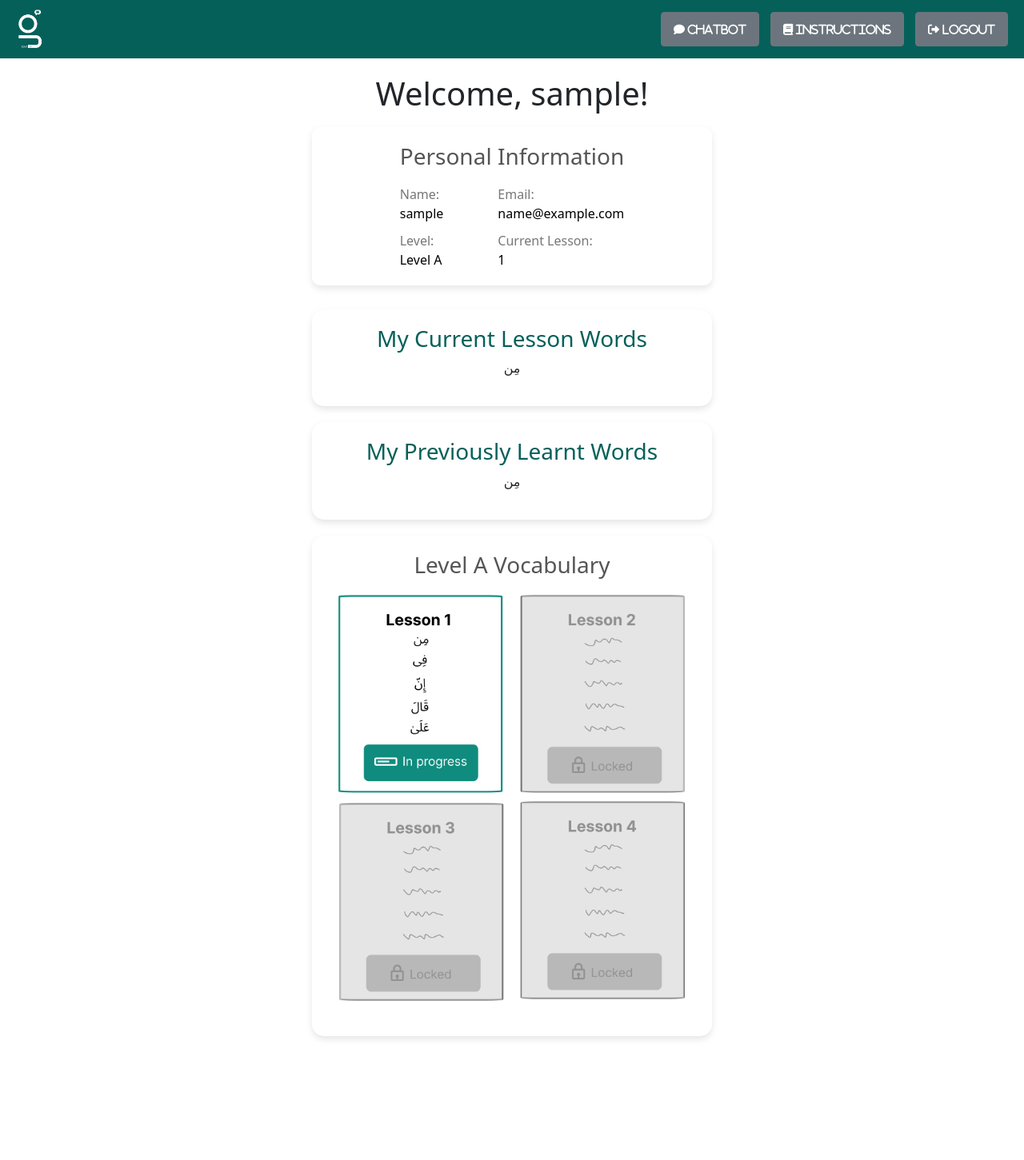
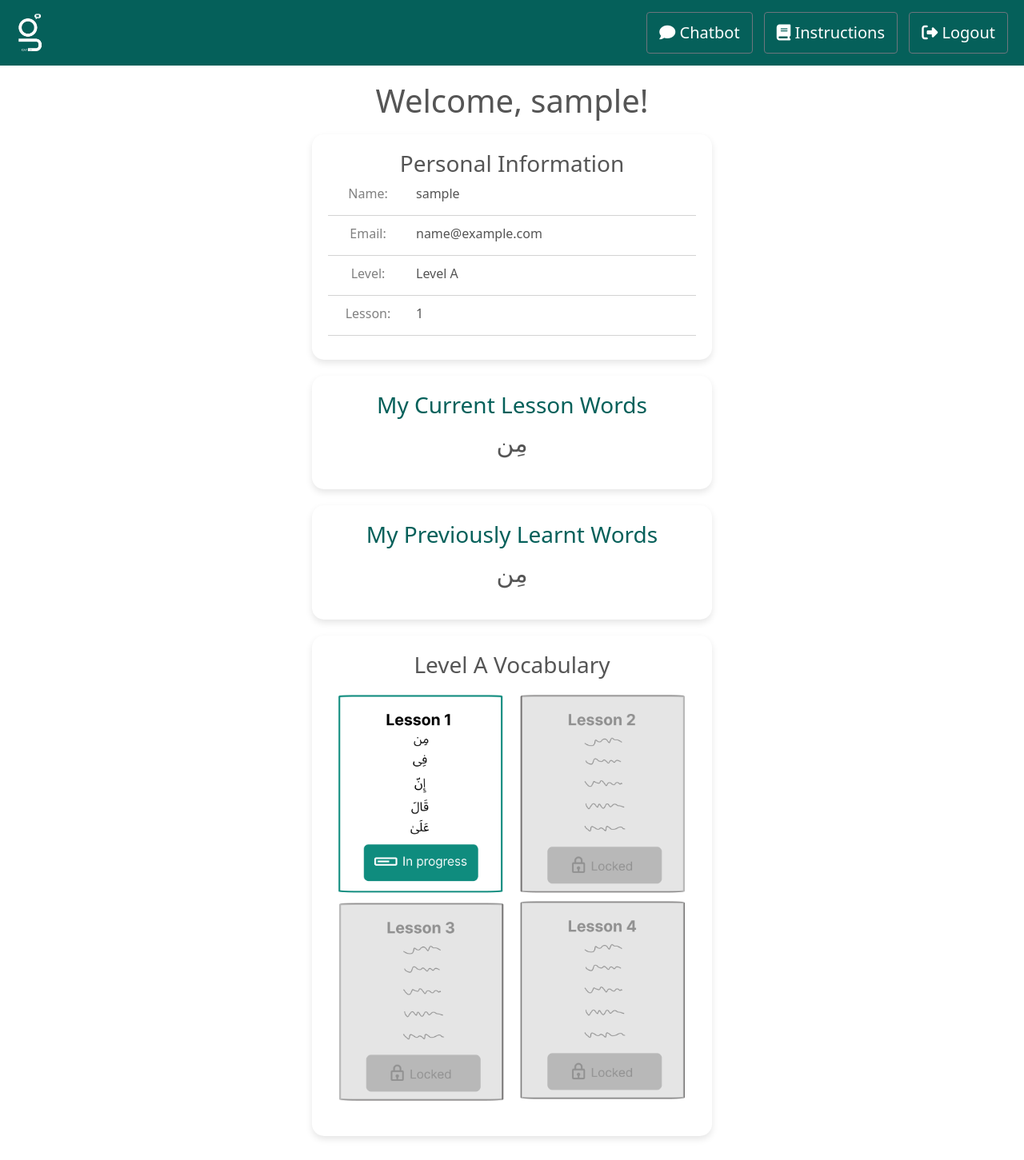
Before and after one commit to Tech-Sisters/hackathon23-team4, a Django app: page /profile/ in a window 1280 px wide. Shown: the whole page at 80% size. Before the commit the page ends 1300 px from the top, so only its background shows below. Run offline with Django 4.2, Linux system fonts and the light colour scheme; a user stored in the database is signed in; data comes from the database, SQL or seed files in the repository; tables that the repository leaves empty hold one stand-in row (values such as "Sample post"); some libraries are stand-ins or nearby versions.

Commit message:
More navbar css changes

```diff
--- a/iqra_ai/chatbot/static/chatbot/index.css
+++ b/iqra_ai/chatbot/static/chatbot/index.css
@@ -1,7 +1,7 @@
 .btn-style {
     background-color: #05605a;
-    color: #05605a;
-    padding: 15px 30px;
+    color: #fff;
+    padding: 15px 30px; /* Adjust padding to increase button size */
     border-radius: 5px;
     font-size: 18px;
     margin-top: 20px;
--- a/iqra_ai/chatbot/static/chatbot/navbar.css
+++ b/iqra_ai/chatbot/static/chatbot/navbar.css
@@ -18,8 +18,9 @@
     margin-right: 10px; /* Adjust the margin as needed for spacing between buttons */
     margin-top: 7px;
     margin-bottom: 7px;
-    font-size: 14px; /* Adjust the font size to make the buttons slightly bigger */
+    font-size: 20px; /* Adjust the font size to make the buttons slightly bigger */
     padding: 10px 15px; /* Adjust padding for top/bottom and left/right spacing */
+    background-color: #05605aff;
 }
 
 .navbar-buttons a:hover {
--- a/iqra_ai/chatbot/static/chatbot/profile.css
+++ b/iqra_ai/chatbot/static/chatbot/profile.css
@@ -14,6 +14,10 @@ body {
     padding: 20px;
 }
 
+.profile-container {
+    color: #555;
+}
+
 .profile-bubble {
     background-color: #ffffff;
     border-radius: 15px;
@@ -23,23 +27,8 @@ body {
     max-width: 500px;
     width: 100%;
     text-align: center;
-}
-
-/* Style for the User Information container */
-.profile-bubble.user-info {
-    /* No background color for the entire container */
-    padding: 20px; /* Add some padding for better appearance */
-    border-radius: 10px; /* Add rounded corners for a bubble-like appearance */
-    margin-bottom: 20px; /* Add margin to separate it from other containers */
-    display: grid; /* Use grid layout */
-    gap: 10px; /* Add some gap between rows */
-    grid-template-columns: max-content auto; /* Two columns, first is as wide as the content, second takes the remaining space */
-    display: grid; /* Use grid layout */
-    gap: 10px; /* Add some gap between rows */
-    grid-template-columns: max-content auto; /* Two columns, first is as wide as the content, second takes the remaining space */
-    justify-content: center; /* Center the grid horizontally */
-    align-items: center; /* Center the grid vertically */
-    text-align: left; /* Align text to the left within each grid item */
+    display: flex;
+    flex-direction: column;
 }
 
 /* Style for the headings (Email, Level, Current Lesson) */
@@ -52,18 +41,36 @@ body {
     grid-column: span 2; /* Span the entire width of the grid */
 }
 
-/* Style for the labels (Email:, Level:, Current Lesson:) */
-.profile-bubble.user-info .info-row p.label {
-    color: #777; /* Slightly lighter grey color for the labels */
-    grid-column: 1; /* First column */
-    margin: 0; /* Remove default margin */
+.info-row {
+    /* Add spacing between rows */
+    margin-bottom: 10px;
+    position: relative; /* Required for absolute positioning of the line */
+
+    /* Use flexbox to align label and data horizontally */
+    display: flex;
+    align-items: center;
 }
 
-/* Style for the information (actual data) */
-.profile-bubble.user-info .info-row p.data {
-    color: #000; /* Black color for the information */
-    grid-column: 2; /* Second column */
-    margin: 0; /* Remove default margin */
+.label {
+    /* Add styling for labels on the left */
+    min-width: 100px; /* Set a minimum width for labels */
+    color: grey;  /* Set label text color to grey */
+}
+
+.data {
+    /* Add styling for data on the right */
+    margin-left: 10px; /* Add some space between label and data */
+}
+
+/* Add a grey line underneath each row */
+.info-row::after {
+    content: "";
+    position: absolute;
+    bottom: 0;
+    left: 0;
+    width: 100%; /* Span the entire width of the .info-row */
+    height: 1px;
+    background-color: rgb(211, 211, 211);
 }
 
 .profile-bubble.my-words ul {
@@ -82,3 +89,7 @@ body {
     max-width: 100%;
     height: auto;
 }
+
+ul ul {
+    font-size: 30px;
+}
--- a/iqra_ai/chatbot/templates/chatbot/layout.html
+++ b/iqra_ai/chatbot/templates/chatbot/layout.html
@@ -24,9 +24,10 @@
 
         {% block navbar %}
         <div class="navbar navbar-expand-lg" id="main-navbar">
-            <div class="logo" href="{% url 'index' %}">
-                <!-- Add your logo here -->
-                <img src="{% static 'iqra-ai-logo.png' %}" alt="Iqra.ai" class="logo" href="{% url 'index' %}">
+            <div class="logo">
+                <a href="{% url 'index' %}">
+                    <img src="{% static 'iqra-ai-logo.png' %}" alt="Iqra.ai" class="logo">
+                </a>
             </div>
 
 
@@ -35,43 +36,43 @@
                     {% if request.path == '/profile/' %}
                         <!-- Authenticated user on the Profile page -->
                         <a class="btn btn-secondary" href="{% url 'index' %}" data-bs-toggle="tooltip" data-bs-placement="bottom" title="Chatbot">
-                            <i class="fa fa-comment"> Chatbot</i>
+                            <i class="fa fa-comment"></i> Chatbot
                             <span class="visually-hidden">Chatbot</span>
                         </a>
                         <a class="btn btn-secondary" href="{% url 'instructions' %}" data-bs-toggle="tooltip" data-bs-placement="bottom" title="Instructions">
-                            <i class="fa fa-book"> Instructions</i>
+                            <i class="fa fa-book"></i> Instructions
                             <span class="visually-hidden">Instructions</span>
                         </a>
                         <a class="btn btn-secondary" href="{% url 'logout' %}" data-bs-toggle="tooltip" data-bs-placement="bottom" title="Logout">
-                            <i class="fa fa-sign-out-alt"> Logout</i>
+                            <i class="fa fa-sign-out-alt"></i> Logout
                             <span class="visually-hidden">Logout</span>
                         </a>
                     {% elif request.path == '/instructions' %}
                         <!-- Authenticated user on the Instructions page -->
                         <a class="btn btn-secondary" href="{% url 'index' %}" data-bs-toggle="tooltip" data-bs-placement="bottom" title="Chatbot">
-                            <i class="fa fa-comment"> Chatbot</i>
+                            <i class="fa fa-comment"></i> Chatbot
                             <span class="visually-hidden">Chatbot</span>
                         </a>
                         <a class="btn btn-secondary" href="{% url 'profile' %}" data-bs-toggle="tooltip" data-bs-placement="bottom" title="Profile">
-                            <i class="fa fa-user"> Profile</i>
+                            <i class="fa fa-user"></i> Profile
                             <span class="visually-hidden">Profile</span>
                         </a>
                         <a class="btn btn-secondary" href="{% url 'logout' %}" data-bs-toggle="tooltip" data-bs-placement="bottom" title="Logout">
-                            <i class="fa fa-sign-out-alt"> Logout</i>
+                            <i class="fa fa-sign-out-alt"></i> Logout
                             <span class="visually-hidden">Logout</span>
                         </a>
                     {% else %}
                         <!-- Other authenticated pages (e.g., Chatbot page) -->
                         <a class="btn btn-secondary" href="{% url 'profile' %}" data-bs-toggle="tooltip" data-bs-placement="bottom" title="Profile">
-                            <i class="fa fa-user"> Profile</i>
+                            <i class="fa fa-user"></i> Profile
                             <span class="visually-hidden">Profile</span>
                         </a>
                         <a class="btn btn-secondary" href="{% url 'instructions' %}" data-bs-toggle="tooltip" data-bs-placement="bottom" title="Instructions">
-                            <i class="fa fa-book"> Instructions</i>
+                            <i class="fa fa-book"></i> Instructions
                             <span class="visually-hidden">Instructions</span>
                         </a>
                         <a class="btn btn-secondary" href="{% url 'logout' %}" data-bs-toggle="tooltip" data-bs-placement="bottom" title="Logout">
-                            <i class="fa fa-sign-out-alt"> Logout</i>
+                            <i class="fa fa-sign-out-alt"></i> Logout
                             <span class="visually-hidden">Logout</span>
                         </a>
                     {% endif %}
@@ -80,23 +81,23 @@
                     {% if request.path == '/register/' %}
                         <!-- Register page -->
                         <a class="btn btn-primary" href="{% url 'login' %}" data-bs-toggle="tooltip" data-bs-placement="bottom" title="Login">
-                            <i class="fa fa-sign-in-alt"> Login</i>
+                            <i class="fa fa-sign-in-alt"></i> Login
                             <span class="visually-hidden">Login</span>
                         </a>
                     {% elif request.path == '/login/' %}
                         <!-- Login page -->
                         <a class="btn btn-primary" href="{% url 'register' %}" data-bs-toggle="tooltip" data-bs-placement="bottom" title="Register">
-                            <i class="fa fa-user-plus"></i>
+                            <i class="fa fa-user-plus"></i> Register
                             <span class="visually-hidden">Register</span>
                         </a>
                     {% else %}
                         <!-- Landing page (default) -->
                         <a class="btn btn-primary" href="{% url 'register' %}" data-bs-toggle="tooltip" data-bs-placement="bottom" title="Register">
-                            <i class="fa fa-user-plus"> Register</i>
+                            <i class="fa fa-user-plus"></i> Register
                             <span class="visually-hidden">Register</span>
                         </a>
                         <a class="btn btn-secondary" href="{% url 'login' %}" data-bs-toggle="tooltip" data-bs-placement="bottom" title="Login">
-                            <i class="fa fa-sign-in-alt"> Login</i>
+                            <i class="fa fa-sign-in-alt"></i> Login
                             <span class="visually-hidden">Login</span>
                         </a>
                     {% endif %}
--- a/iqra_ai/chatbot/templates/chatbot/profile.html
+++ b/iqra_ai/chatbot/templates/chatbot/profile.html
@@ -29,12 +29,12 @@
                 <p class="data">{{ user_profile.current_level }}</p>
             </div>
             <div class="info-row">
-                <p class="label">Current Lesson:</p>
+                <p class="label">Lesson:</p>
                 <p class="data">{{ user_profile.current_lesson.number }}</p>
             </div>
         </div>
 
-        <!-- Container 2: My Queue Words -->
+        <!-- Container 2: My Current Lesson Words -->
         <div class="profile-bubble my-words">
             <h3>My Current Lesson Words</h3>
             <ul>
@@ -44,7 +44,7 @@
             </ul>
         </div>
 
-        <!-- Container 3: My Vocab Words -->
+        <!-- Container 3: My Previously Learnt Words -->
         <div class="profile-bubble my-words">
             <h3>My Previously Learnt Words</h3>
             <ul>
@@ -54,11 +54,13 @@
             </ul>
         </div>
 
-        <!-- Container 4: Image -->
+        <!-- Container 4: Level Overview -->
         <div class="profile-bubble lessons-image">
             <h3>Level A Vocabulary</h3>
-            <!-- Add your image here -->
-            <img src="{% static 'Level_A.png' %}" alt="Lesson">
+            <!-- Make the image clickable and link to the chatbot -->
+            <a href="{% url 'index' %}">
+                <img src="{% static 'Level_A.png' %}" alt="Lesson">
+            </a>
         </div>
 
     </div>
```
Also changed, not shown: iqra_ai/chatbot/static/chatbot/chatbot.css (+6 -2 lines).
